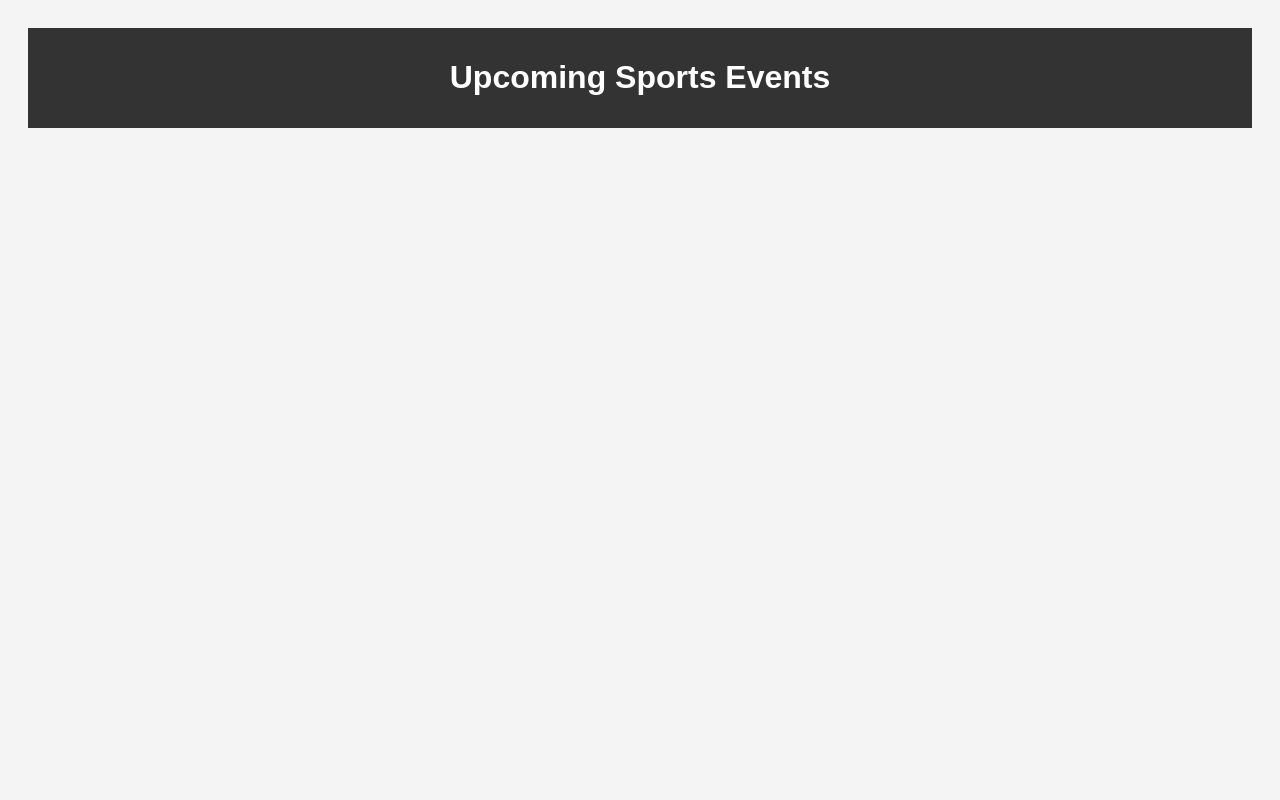
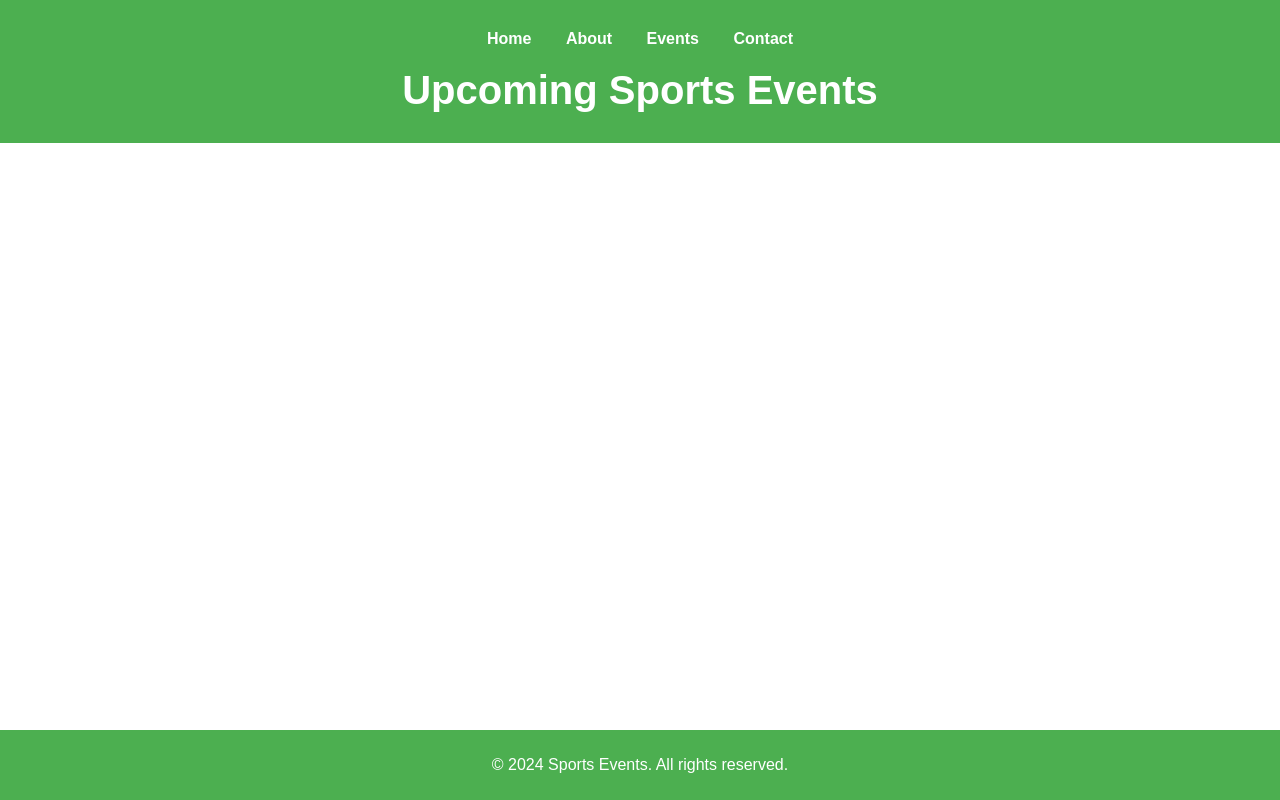
Before and after one commit to Jorritvans/sport_events, a Django app: page / in a window 1280 px wide. Run offline with Django 4.2, Linux system fonts and the light colour scheme; data that the repository does not hold is empty.

Commit message:
restyling the whole website and adding navbar and footer

```diff
--- a/events/static/events/css/styles.css
+++ b/events/static/events/css/styles.css
@@ -1,14 +1,118 @@
-/* General styles for the body */
-body {
+body, html {
+    margin: 0;
+    padding: 0;
     font-family: Arial, sans-serif;
     background-color: #f4f4f4;
     color: #333;
-    padding: 20px;
+}
+
+.content-wrapper {
+    display: flex;
+    flex-direction: column;
+    min-height: 100vh;
 }
 
 header {
-    background: #333;
-    color: #fff;
-    padding: 10px 0;
+    background-color: #4CAF50;
+    color: white;
+    padding: 20px 0;
     text-align: center;
 }
+
+header nav {
+    display: flex;
+    justify-content: center;
+    padding: 10px 0;
+}
+
+header .nav-links {
+    list-style-type: none;
+    margin: 0;
+    padding: 0;
+}
+
+header .nav-links li {
+    display: inline;
+    margin: 0 15px;
+}
+
+header .nav-links a {
+    color: white;
+    text-decoration: none;
+    font-weight: bold;
+}
+
+header h1 {
+    margin: 10px 0;
+    font-size: 2.5em;
+}
+
+.events-section {
+    flex: 1;
+    padding: 20px;
+    background-color: #fff;
+}
+
+.events-container {
+    display: grid;
+    grid-template-columns: repeat(auto-fit, minmax(300px, 1fr));
+    gap: 20px;
+    max-width: 1200px;
+    margin: 0 auto;
+}
+
+.event-card {
+    background-color: white;
+    border: 1px solid #ddd;
+    border-radius: 10px;
+    overflow: hidden;
+    box-shadow: 0 4px 8px rgba(0, 0, 0, 0.1);
+    transition: transform 0.2s ease-in-out;
+}
+
+.event-card:hover {
+    transform: translateY(-5px);
+}
+
+.event-image {
+    width: 100%;
+    height: 200px;
+    object-fit: cover;
+}
+
+.event-card-content {
+    padding: 15px;
+}
+
+.event-card-content h2 {
+    margin: 0 0 10px;
+    font-size: 1.5em;
+    color: #333;
+}
+
+.event-description {
+    margin: 10px 0;
+    color: #666;
+}
+
+.btn {
+    display: inline-block;
+    padding: 10px 15px;
+    background-color: #4CAF50;
+    color: white;
+    text-decoration: none;
+    border-radius: 5px;
+    transition: background-color 0.3s ease-in-out;
+}
+
+.btn:hover {
+    background-color: #45a049;
+}
+
+footer {
+    background-color: #4CAF50;
+    color: white;
+    text-align: center;
+    padding: 10px 0;
+    margin-top: auto;
+}
--- a/events/templates/events/home.html
+++ b/events/templates/events/home.html
@@ -1,23 +1,34 @@
 <!DOCTYPE html>
 <html lang="en">
 <head>
-    {% load static %}
     <meta charset="UTF-8">
     <meta name="viewport" content="width=device-width, initial-scale=1.0">
     <title>Sports Events</title>
+    {% load static %}
     <link rel="stylesheet" href="{% static 'events/css/styles.css' %}">
 </head>
 <body>
+    <div class="content-wrapper">
         <header>
+            <nav>
+                <ul class="nav-links">
+                    <li><a href="#">Home</a></li>
+                    <li><a href="#">About</a></li>
+                    <li><a href="#">Events</a></li>
+                    <li><a href="#">Contact</a></li>
+                </ul>
+            </nav>
             <h1>Upcoming Sports Events</h1>
         </header>
+
+        <section class="events-section">
             <div class="events-container">
                 {% for event in events %}
                 <div class="event-card">
-            <img src="{{ event.image.url }}" alt="{{ event.name }}">
+                    <img src="{{ event.image.url }}" alt="{{ event.name }}" class="event-image">
                     <div class="event-card-content">
                         <h2>{{ event.name }}</h2>
-                <p>{{ event.description }}</p>
+                        <p class="event-description">{{ event.description }}</p>
                         <p><strong>Date:</strong> {{ event.date }}</p>
                         <p><strong>Location:</strong> {{ event.location }}</p>
                         <a href="{% url 'event_detail' event.id %}" class="btn">View Details</a>
@@ -25,5 +36,11 @@
                 </div>
                 {% endfor %}
             </div>
+        </section>
+
+        <footer>
+            <p>&copy; 2024 Sports Events. All rights reserved.</p>
+        </footer>
+    </div>
 </body>
 </html>
```
Lines whose indentation alone changed are shown as unchanged.
